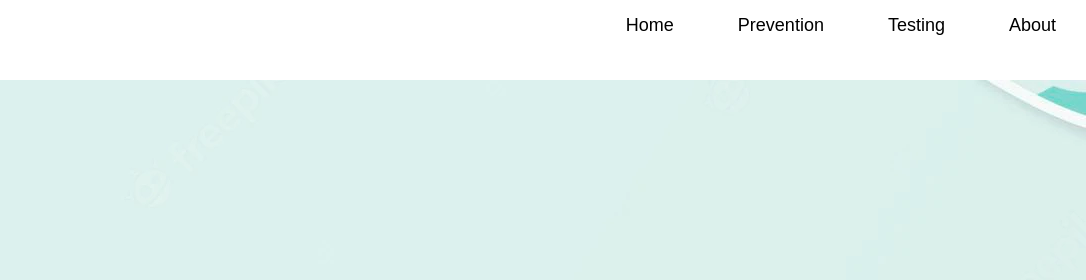
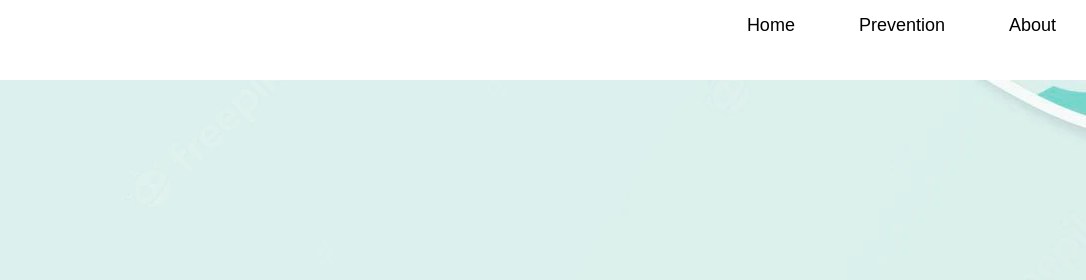
Before and after one commit to PANKAJ-SADHUKHAN/healthweb1.1, a plain HTML site: page index.html in a window 1280 px wide. Shown: the top 280 px of the page, 194-1280 px from the left. Drawn offline with Linux system fonts and the light colour scheme.

Commit message:
Update index.html

```diff
--- a/index.html
+++ b/index.html
@@ -16,7 +16,6 @@
             <ul>
                 <li><a href="#" id="m1">Home</a></li>
                 <li><a href="Prevention.html" id="m1">Prevention</a></li>
-                <li><a href="testing.html" id="m1">Testing</a></li>
                 <li><a href="aboutus.html" id="m1">About</a></li>
 
             </ul>
```
